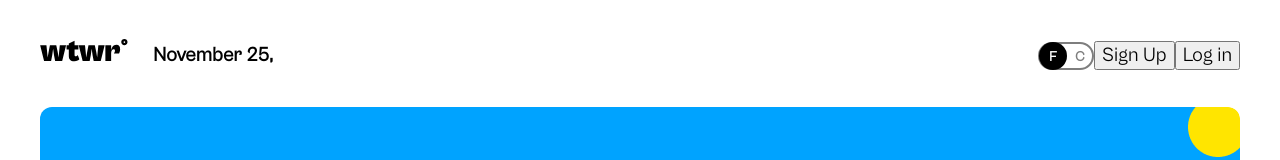
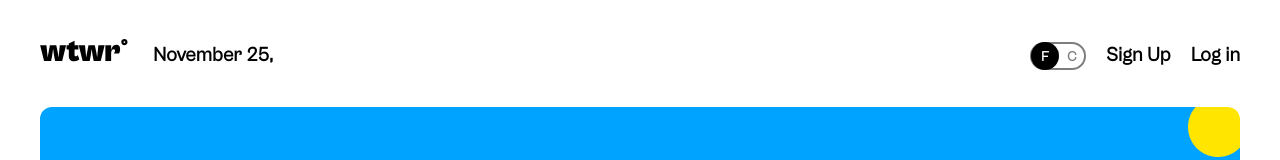
Before and after one commit to sensey0702/se_project_react, a React (Vite) app: page / in a window 1280 px wide. Shown: the top 160 px of the page. Built offline with nearby package versions, Linux system fonts and the light colour scheme; no server answers.

Commit message:
log out  and update signup and log in

```diff
--- a/src/components/App/App.jsx
+++ b/src/components/App/App.jsx
@@ -28,7 +28,7 @@ import {
   removeCardLike,
 } from "../../utils/api";
 import * as auth from "../../utils/auth";
-import { setToken, getToken } from "../../utils/token";
+import { setToken, getToken, removeToken } from "../../utils/token";
 
 function App() {
   const [weatherData, setWeatherData] = useState({
@@ -42,6 +42,8 @@ function App() {
   const [clothingItems, setClothingItems] = useState([]);
   const [isLoggedIn, setIsLoggedIn] = useState(false);
   const [currentUser, setCurrentUser] = useState(null);
+
+  const navigate = useNavigate();
 
   const handleCardClick = (card) => {
     setActiveModal("preview");
@@ -86,14 +88,11 @@ function App() {
   };
 
   const handleAddItemSubmit = (item) => {
-    console.log(item);
     const jwt = getToken();
     //adding the card to the server
     return addNewCard(item, jwt).then((newCard) => {
       //addiing the card to the dom
-      console.log(newCard);
       setClothingItems([newCard, ...clothingItems]);
-      console.log(newCard);
       closeActiveModal();
     });
   };
@@ -114,12 +113,11 @@ function App() {
   };
 
   const handleLogin = (user) => {
-    console.log(user);
     return auth
       .login(user)
       .then((res) => {
-        console.log(res.token);
         setToken(res.token);
+        setIsLoggedIn(true);
         closeActiveModal();
       })
       .catch((err) => {
@@ -170,7 +168,7 @@ function App() {
               cards.map((item) => (item._id === id ? updatedCard : item))
             );
           })
-          .catch((err) => console.log(err))
+          .catch((err) => console.error(err))
       : // if not, send a request to remove the user's id from the card's likes array
         // the first argument is the card's id
         removeCardLike(id, token)
@@ -179,7 +177,13 @@ function App() {
               cards.map((item) => (item._id === id ? updatedCard : item))
             );
           })
-          .catch((err) => console.log(err));
+          .catch((err) => console.error(err));
+  };
+
+  const handleLogOut = () => {
+    removeToken();
+    navigate("/");
+    setIsLoggedIn(false);
   };
 
   useEffect(() => {
@@ -281,6 +285,7 @@ function App() {
                       handleAddClick={handleAddClick}
                       handleEditProfileClick={handleEditProfileClick}
                       onCardLike={handleCardLike}
+                      onLogOutClick={handleLogOut}
                     />
                   </ProtectedRoute>
                 }
--- a/src/components/Header/Header.css
+++ b/src/components/Header/Header.css
@@ -41,6 +41,27 @@
   border-radius: 50%;
 }
 
+.header__logged-out {
+  display: flex;
+  gap: 20px;
+}
+
+.header__signup-button {
+  border-style: none;
+  margin: 0;
+  padding: 0 0 0 20px;
+  font-weight: 700;
+  background-color: white;
+}
+
+.header__login-button {
+  border-style: none;
+  margin: 0;
+  padding: 0;
+  font-weight: 700;
+  background-color: white;
+}
+
 @media screen and (min-width: 320px) and (max-width: 743px) {
   .header {
     flex-direction: column;
--- a/src/components/Header/Header.jsx
+++ b/src/components/Header/Header.jsx
@@ -67,7 +67,7 @@ function Header({
             {" "}
             Sign Up
           </button>
-          <button onClick={handleLoginClick} className="header__signin-button">
+          <button onClick={handleLoginClick} className="header__login-button">
             {" "}
             Log in
           </button>
--- a/src/components/Profile/Profile.jsx
+++ b/src/components/Profile/Profile.jsx
@@ -9,11 +9,15 @@ function Profile({
   handleAddClick,
   handleEditProfileClick,
   onCardLike,
+  onLogOutClick,
 }) {
   return (
     <div className="profile">
       <section className="profile__sidebar">
-        <SideBar handleEditProfileClick={handleEditProfileClick} />
+        <SideBar
+          handleEditProfileClick={handleEditProfileClick}
+          onLogOutClick={onLogOutClick}
+        />
       </section>
       <section className="profile__clothes-section">
         <ClothesSection
--- a/src/components/Profile/SideBar.jsx
+++ b/src/components/Profile/SideBar.jsx
@@ -3,7 +3,7 @@ import placeholderAvatar from "../../assets/placeholder-avatar.png";
 import { useContext } from "react";
 import { CurrentUserContext } from "../../contexts/CurrentUserContext";
 
-function SideBar({ handleEditProfileClick }) {
+function SideBar({ handleEditProfileClick, onLogOutClick }) {
   const currentUser = useContext(CurrentUserContext);
   return (
     <div className="sidebar">
@@ -31,7 +31,11 @@ function SideBar({ handleEditProfileClick }) {
         >
           Change profile data
         </button>
-        <button className="sidebar__log-out-button" type="button">
+        <button
+          onClick={onLogOutClick}
+          className="sidebar__log-out-button"
+          type="button"
+        >
           Log out
         </button>
       </div>
--- a/src/utils/token.js
+++ b/src/utils/token.js
@@ -5,3 +5,7 @@ export const setToken = (token) => localStorage.setItem(TOKEN_KEY, token);
 export const getToken = () => {
   return localStorage.getItem(TOKEN_KEY);
 };
+
+export const removeToken = () => {
+  localStorage.removeItem(TOKEN_KEY);
+};
```
